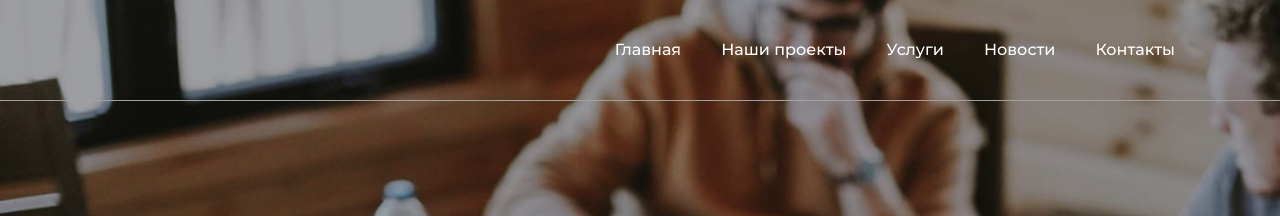
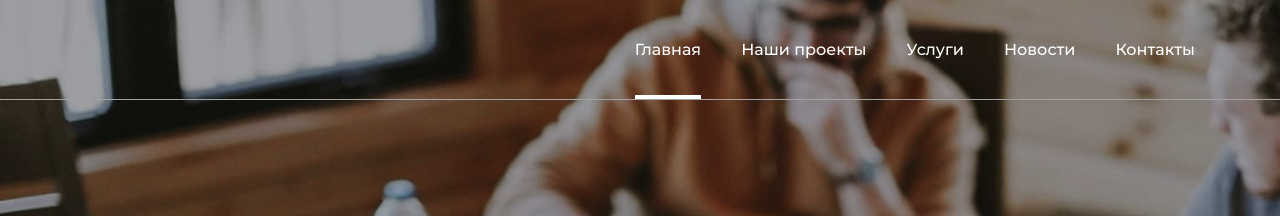
Before and after one commit to nensi-n/goit-additional-practice, a plain HTML site: page index.html in a window 1280 px wide. Shown: the top 216 px of the page. Drawn offline with nearby package versions, Linux system fonts and the light colour scheme.

Commit message:
fixed active page
доделаны все основные стили

```diff
--- a/css/styles.css
+++ b/css/styles.css
@@ -67,6 +67,17 @@ h4 {
   color: var(---main-lite-color);
 }
 
+.visually-hidden {
+  position: absolute !important;
+  clip: rect(1px 1px 1px 1px); /* IE6, IE7 */
+  clip: rect(1px, 1px, 1px, 1px);
+  padding: 0 !important;
+  border: 0 !important;
+  height: 1px !important;
+  width: 1px !important;
+  overflow: hidden;
+}
+
 /*========= END COMPONENTS ==========*/
 
 /*========= HEADER =========*/
@@ -83,7 +94,8 @@ h4 {
   line-height: 1.25;
   color: var(--main-lite-color);
   text-decoration: none;
-  padding: 40px 20px;
+  padding-top: 40px;
+  padding-bottom: 39px;
   display: inline-block;
 }
 
@@ -92,9 +104,26 @@ h4 {
   color: var(--main-background);
 }
 
+.navigation-list-item:not(:last-child) {
+  margin-right: 40px;
+}
+
 .navigation-list {
   display: flex;
   justify-content: flex-end;
+}
+
+.navigation-list-item {
+  position: relative;
+}
+
+.current::after {
+  content: '';
+  position: absolute;
+  bottom: 0;
+  left: 0;
+  width: 100%;
+  border: 2px solid #ffffff;
 }
 
 /*========= END HEADER =========*/
--- a/index.html
+++ b/index.html
@@ -30,11 +30,11 @@
       <div class="container">
         <nav class="navigation">
           <ul class="navigation-list list">
-            <li><a href="" class="menu-link">Главная</a></li>
-            <li><a href="" class="menu-link">Наши проекты</a></li>
-            <li><a href="" class="menu-link">Услуги</a></li>
-            <li><a href="" class="menu-link">Новости</a></li>
-            <li><a href="" class="menu-link">Контакты</a></li>
+            <li class="navigation-list-item"><a href="" class="current menu-link">Главная</a></li>
+            <li class="navigation-list-item"><a href="" class="menu-link">Наши проекты</a></li>
+            <li class="navigation-list-item"><a href="" class="menu-link">Услуги</a></li>
+            <li class="navigation-list-item"><a href="" class="menu-link">Новости</a></li>
+            <li class="navigation-list-item"><a href="" class="menu-link">Контакты</a></li>
           </ul>
         </nav>
       </div>
@@ -335,7 +335,7 @@
 
       <section class="subscribe-form-section">
         <div class="container">
-          <h2 hidden>подписка</h2>
+          <h2 class="visually-hidden">подписка</h2>
           <p class="subscribe">Подпишитесь на нашу рассылку</p>
           <p class="subscribe-useful">
             Полезные статьи, акции, новости - получите все это сейчас!
```
